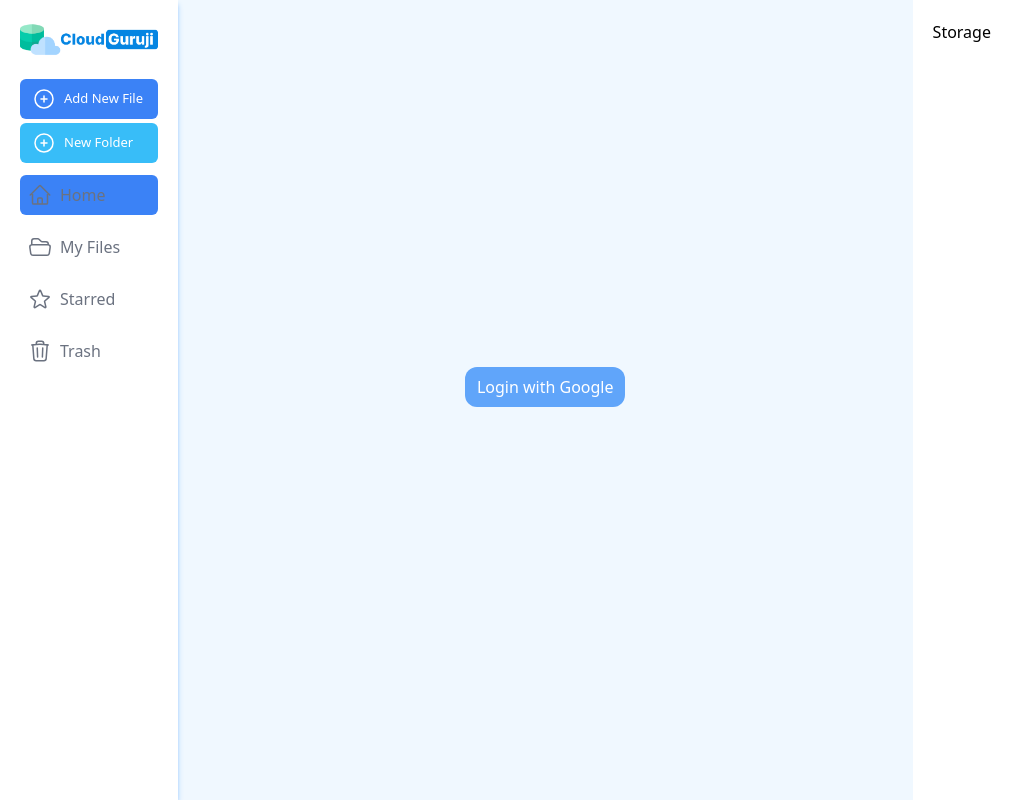
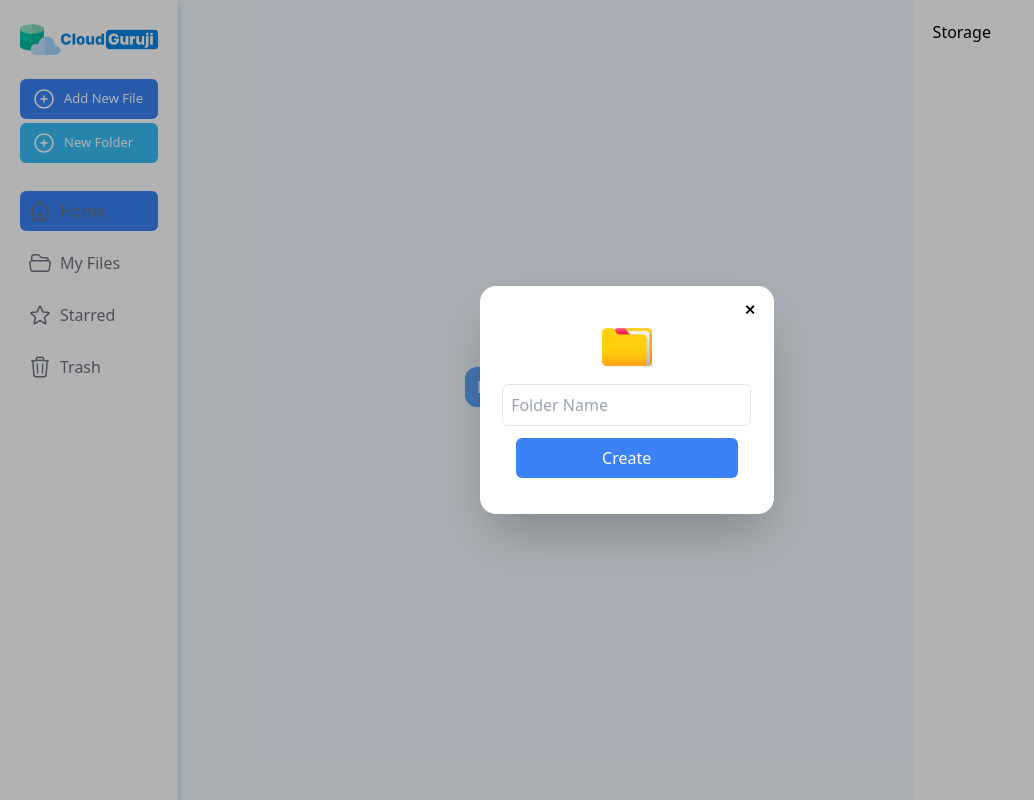
Before and after one commit to JibiGeorge/cloud_File_Manager, a Next.js app: page /login in a window 1280 px wide. Both pictures are taken after a click on the button "New Folder". Shown: the whole page, without its empty margins (0-1034 px from the left). Built offline with nearby package versions, Linux system fonts and the light colour scheme; no server answers.

Commit message:
New Folder UI

```diff
--- /dev/null
+++ b/components/Folder/CreateFolderModel.js
@@ -0,0 +1,34 @@
+import Image from "next/image";
+import React, { useState } from "react";
+
+const CreateFolderModel = () => {
+  const [folderName, setFolderName] = useState();
+
+  const onCreate = () => {};
+  return (
+    <div>
+      <form method="dialog" className="modal-box p-9 items-center bg-white">
+        <button className="btn btn-sm btn-circle btn-ghost absolute right-2 top-2">
+          ✕
+        </button>
+        <div className="w-full items-center flex flex-col justify-center gap-3">
+          <Image src="/folder.png" width={50} height={50} alt="folder" />
+          <input
+            type="text"
+            placeholder="Folder Name"
+            className="p-2 border-[1px] outline-none rounded-md bg-white"
+            onChange={(e) => setFolderName(e.target.value)}
+          />
+          <button
+            className="bg-blue-500 text-white rounded-md p-2 px-3 w-full"
+            onClick={() => onCreate}
+          >
+            Create
+          </button>
+        </div>
+      </form>
+    </div>
+  );
+};
+
+export default CreateFolderModel;
--- a/components/SideNavBar.js
+++ b/components/SideNavBar.js
@@ -1,6 +1,7 @@
 import Image from "next/image";
 import React, { useState } from "react";
 import menu from "../data/menu";
+import CreateFolderModel from "./Folder/CreateFolderModel";
 
 const SideNavBar = () => {
   const [activeIndex, setActiveIndex] = useState(0);
@@ -27,7 +28,10 @@ const SideNavBar = () => {
         </svg>
         Add New File
       </button>
-      <button className="flex gap-2 items-center bg-sky-400 py-2 text-white rounded-md px-3 hover:scale-105 transition-all mt-1 w-full text-[13px]">
+      <button
+        className="flex gap-2 items-center bg-sky-400 py-2 text-white rounded-md px-3 hover:scale-105 transition-all mt-1 w-full text-[13px]"
+        onClick={() => window.my_modal_3.showModal()}
+      >
         <svg
           xmlns="http://www.w3.org/2000/svg"
           fill="none"
@@ -45,11 +49,14 @@ const SideNavBar = () => {
         New Folder
       </button>
 
-      <div>
+      <div className="mt-7">
         {menu.list.map((item, index) => (
           <h2
-          onClick={()=> setActiveIndex(index)}
-          className={`flex gap-2 items-center p-2 mt-3 text-gray-500 hover:bg-blue-400 hover:text-white rounded-md cursor-pointer transition-all ${activeIndex == index ? 'bg-blue-500 text-blue-50' : null}`}>
+            onClick={() => setActiveIndex(index)}
+            className={`flex gap-2 items-center p-2 mt-3 text-gray-500 hover:bg-blue-400 hover:text-white rounded-md cursor-pointer transition-all ${
+              activeIndex == index ? "bg-blue-500 text-blue-50" : null
+            }`}
+          >
             <svg
               xmlns="http://www.w3.org/2000/svg"
               fill="none"
@@ -68,6 +75,9 @@ const SideNavBar = () => {
           </h2>
         ))}
       </div>
+      <dialog id="my_modal_3" className="modal">
+        <CreateFolderModel />
+      </dialog>
     </div>
   );
 };
--- a/pages/_app.js
+++ b/pages/_app.js
@@ -1,3 +1,4 @@
+import CreateFolderModel from "../components/Folder/CreateFolderModel";
 import SideNavBar from "../components/SideNavBar";
 import "../styles/globals.css";
 import { SessionProvider } from "next-auth/react";
@@ -11,7 +12,7 @@ function MyApp({ Component, pageProps: { session, ...pageProps } }) {
           <div className="col-span-2">
             <Component {...pageProps} />
           </div>
-        <div className="bg-white p-5">Storage</div>
+          <div className="bg-white p-5">Storage</div>
         </div>
       </div>
     </SessionProvider>
```
